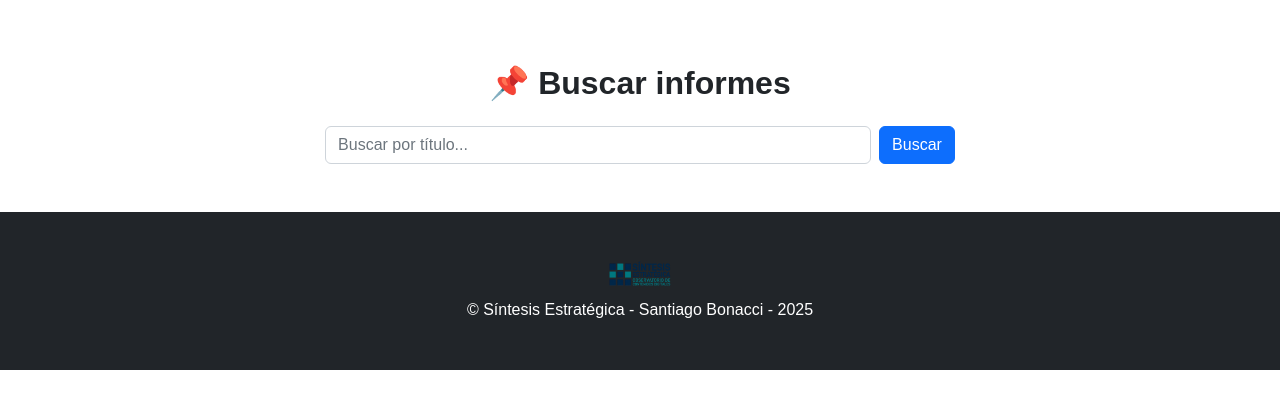
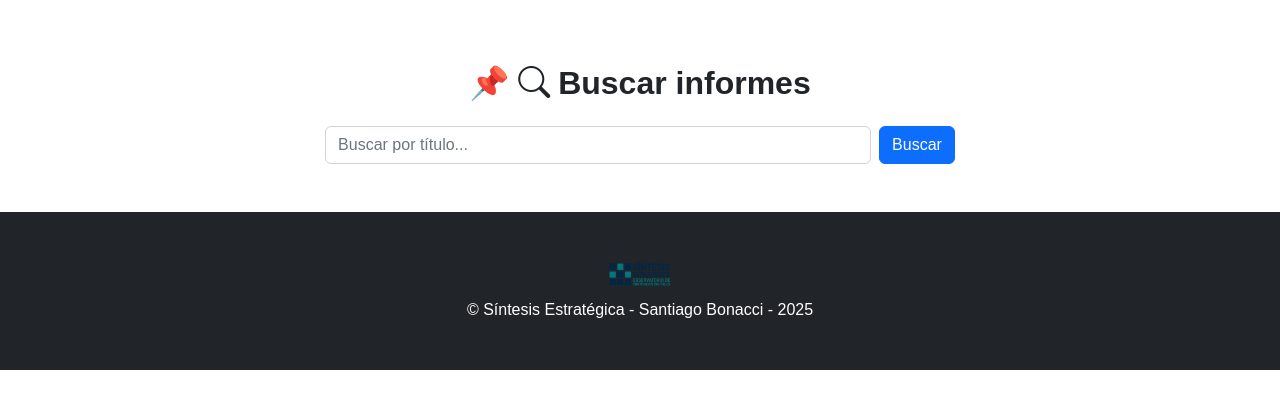
Before and after one commit to sbonacci33/sintesis_estrategica, a Django app: page /buscar/ in a window 1280 px wide. Shown: the part 56-465 px from the top of the page. Run offline with Django 5.2, Linux system fonts and the light colour scheme; some libraries are stand-ins or nearby versions; some web fonts are replaced.

Commit message:
Ajustes estéticos

```diff
--- a/observatorio/templates/observatorio/buscar.html
+++ b/observatorio/templates/observatorio/buscar.html
@@ -2,7 +2,8 @@
 {% block title %}Buscar{% endblock %}
 {% block content %}
 <div class="container my-5">
-    <h2 class="section-title mb-4">Buscar informes</h2>
+    <h2 class="section-title text-center mb-4"><i class="bi bi-search me-2"></i>Buscar informes</h2>
+
 
     <form method="get" class="d-flex justify-content-center mb-4">
         <input type="text" name="termino" class="form-control w-50 me-2" placeholder="Buscar por título..." value="{{ termino }}">
--- a/observatorio/templates/observatorio/medios.html
+++ b/observatorio/templates/observatorio/medios.html
@@ -1,5 +1,5 @@
 {% extends 'observatorio/base.html' %}
-{% block title %}Medios amigos{% endblock %}
+{% block title %}Notas e informes publicadas en diferentes medios{% endblock %}
 {% block content %}
 <div class="container my-5">
   <div class="mb-4 text-center">
```
